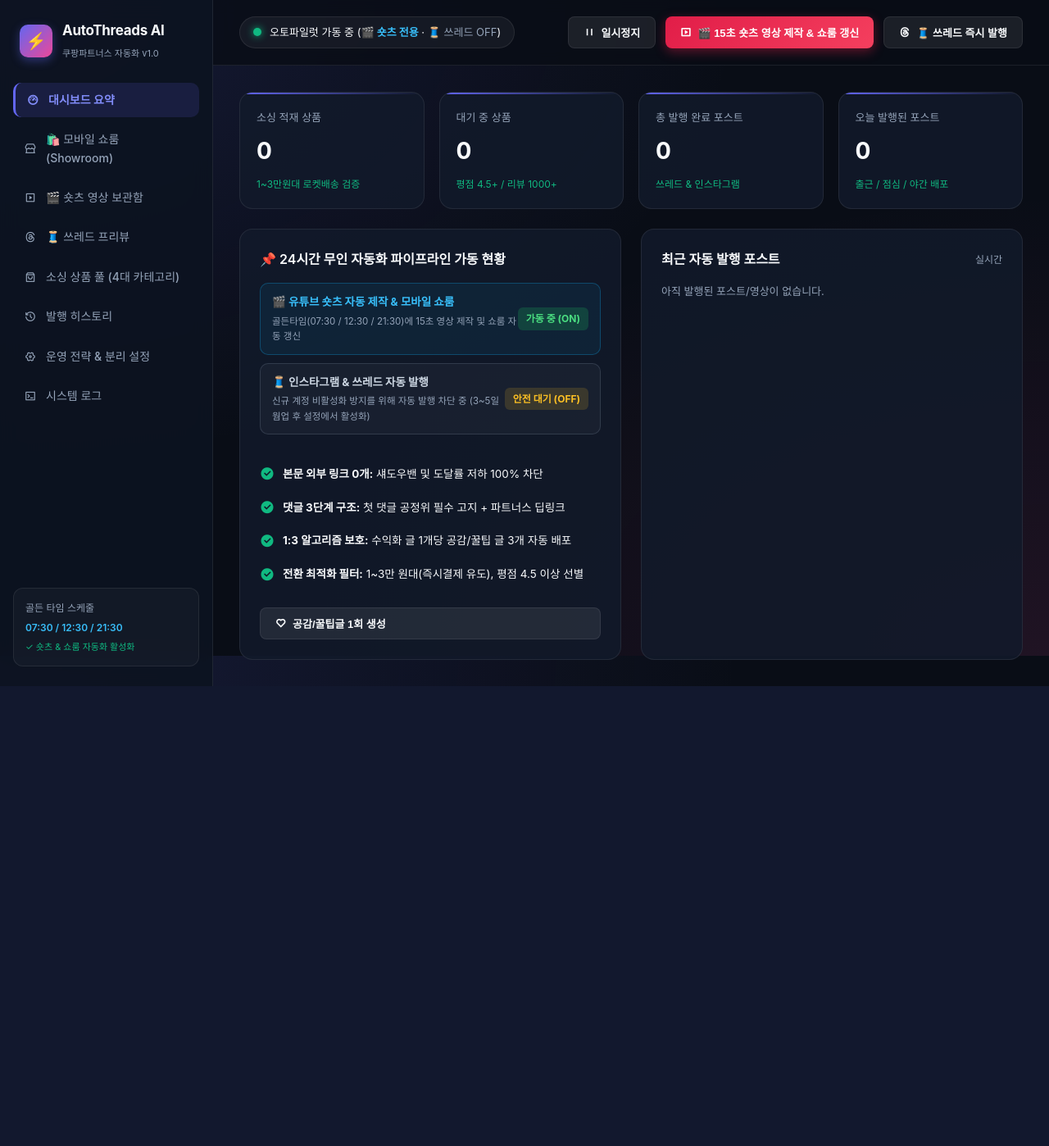
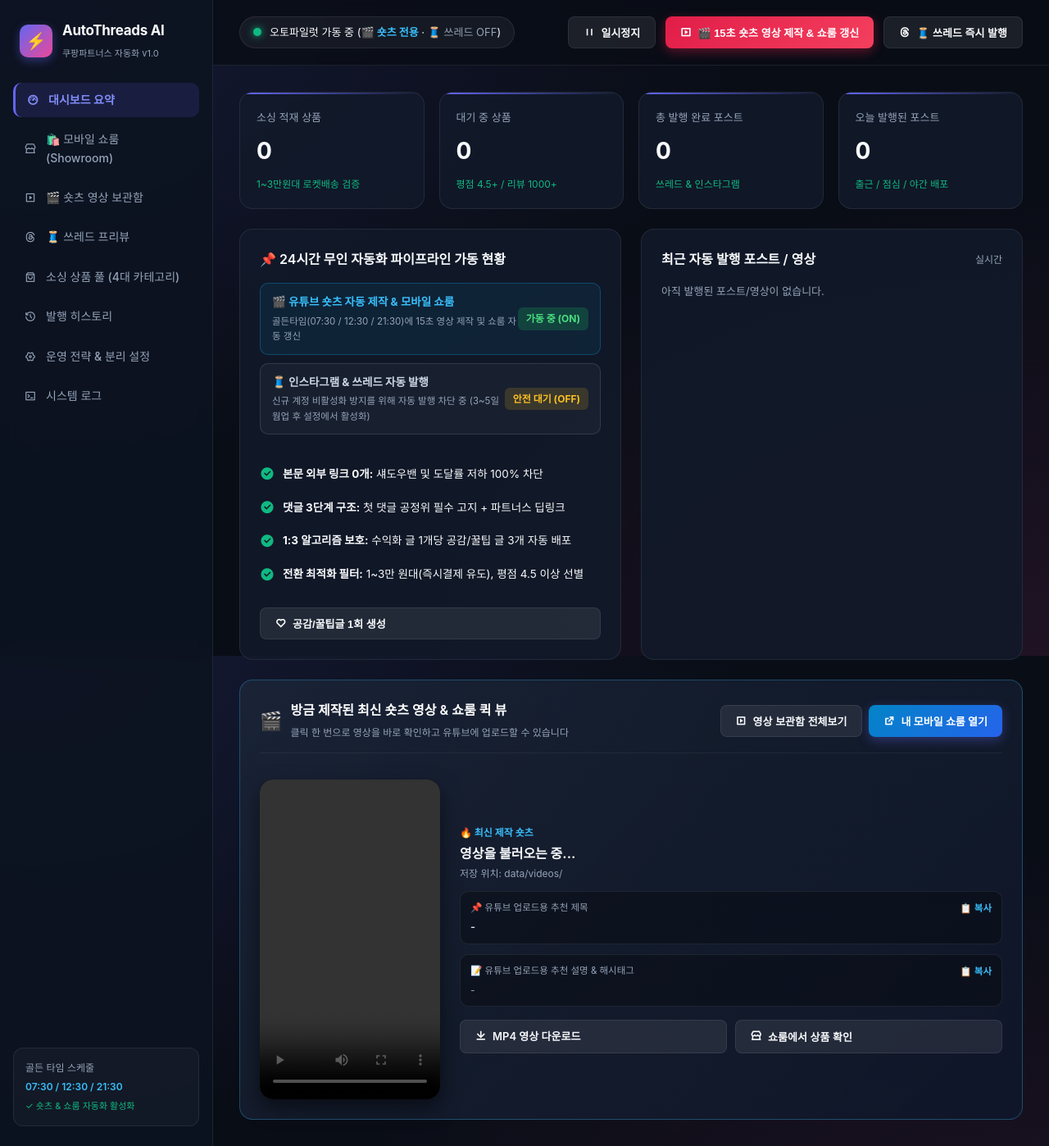
Before and after one commit to jchann00/my-showroom, a FastAPI app: page / in a window 1280 px wide. Shown: the whole page at 82% size. Before the commit the page ends 837 px from the top, so only its background shows below. Run offline with FastAPI, Linux system fonts and the light colour scheme; data that the repository does not hold is empty.

Commit message:
fix: Fix unclosed tab tags and add video spotlight player on main overview

```diff
--- a/showroom/index.html
+++ b/showroom/index.html
@@ -201,27 +201,6 @@
         <div class="product-card" data-category="다이어트">
           <div class="card-badge">#1 영상 속 꿀템</div>
           <div class="img-wrapper">
-            <img src="https://images.unsplash.com/photo-1544816155-12df9643f363?w=800" alt="단백질 쉐이커 믹싱볼 포함 보틀 700ml 2개입 세트" loading="lazy">
-          </div>
-          <div class="card-content">
-            <div class="category-tag">다이어트</div>
-            <h3 class="product-title">단백질 쉐이커 믹싱볼 포함 보틀 700ml 2개입 세트</h3>
-            <div class="price-row">
-              <span class="price-val">13,900원</span>
-              <span class="rocket-badge">⚡ 로켓배송</span>
-            </div>
-            <div class="review-row">
-              <span class="star">★</span> 4.7 (3,410개 리뷰)
-            </div>
-            <a href="https://link.coupang.com/a/hEyKNvtEFU" target="_blank" rel="noopener noreferrer" class="btn-buy">
-              👉 쿠팡 최저가 보러가기
-            </a>
-          </div>
-        </div>
-
-        <div class="product-card" data-category="다이어트">
-          <div class="card-badge">#2 영상 속 꿀템</div>
-          <div class="img-wrapper">
             <img src="https://images.unsplash.com/photo-1509440159596-0249088772ff?w=800" alt="글루텐프리 곤약 쫀드기 저칼로리 간식 10개입" loading="lazy">
           </div>
           <div class="card-content">
@@ -241,7 +220,7 @@
         </div>
 
         <div class="product-card" data-category="생활용품">
-          <div class="card-badge">#3 영상 속 꿀템</div>
+          <div class="card-badge">#2 영상 속 꿀템</div>
           <div class="img-wrapper">
             <img src="https://images.unsplash.com/photo-1584820927498-cfe5211fd8bf?w=800" alt="홈스타 찌든때 배수구 폼 클리너 500ml 2개입" loading="lazy">
           </div>
@@ -262,7 +241,7 @@
         </div>
 
         <div class="product-card" data-category="생활용품">
-          <div class="card-badge">#4 영상 속 꿀템</div>
+          <div class="card-badge">#3 영상 속 꿀템</div>
           <div class="img-wrapper">
             <img src="https://images.unsplash.com/photo-1583947215259-38e31be8751f?w=800" alt="워셔블 실리콘 물세척 영구 다회용 먼지 롤러 돌돌이" loading="lazy">
           </div>
@@ -283,7 +262,7 @@
         </div>
 
         <div class="product-card" data-category="생활용품">
-          <div class="card-badge">#5 영상 속 꿀템</div>
+          <div class="card-badge">#4 영상 속 꿀템</div>
           <div class="img-wrapper">
             <img src="https://images.unsplash.com/photo-1513694203232-719a280e022f?w=800" alt="다용도 틈새 무타공 강력 지지 압축봉 4단 세트" loading="lazy">
           </div>
@@ -304,7 +283,7 @@
         </div>
 
         <div class="product-card" data-category="생활용품">
-          <div class="card-badge">#6 영상 속 꿀템</div>
+          <div class="card-badge">#5 영상 속 꿀템</div>
           <div class="img-wrapper">
             <img src="https://images.unsplash.com/photo-1608248597359-0f04e84b72c9?w=800" alt="360도 연속 초미세 안개 분사 분무기 300ml 2개입" loading="lazy">
           </div>
@@ -325,7 +304,7 @@
         </div>
 
         <div class="product-card" data-category="아이디어">
-          <div class="card-badge">#7 영상 속 꿀템</div>
+          <div class="card-badge">#6 영상 속 꿀템</div>
           <div class="img-wrapper">
             <img src="https://images.unsplash.com/photo-1527864550417-7fd91fc51a46?w=800" alt="데스크용 마그네틱 자석 케이블 홀더 선정리 클립 세트" loading="lazy">
           </div>
@@ -346,7 +325,7 @@
         </div>
 
         <div class="product-card" data-category="아이디어">
-          <div class="card-badge">#8 영상 속 꿀템</div>
+          <div class="card-badge">#7 영상 속 꿀템</div>
           <div class="img-wrapper">
             <img src="https://images.unsplash.com/photo-1587829741301-dc798b83add3?w=800" alt="알루미늄 360도 회전 높이조절 접이식 노트북 태블릿 거치대" loading="lazy">
           </div>
@@ -367,7 +346,7 @@
         </div>
 
         <div class="product-card" data-category="아이디어">
-          <div class="card-badge">#9 영상 속 꿀템</div>
+          <div class="card-badge">#8 영상 속 꿀템</div>
           <div class="img-wrapper">
             <img src="https://images.unsplash.com/photo-1558769132-cb1aea458c5e?w=800" alt="옷장 공간 3배 확장 원터치 미니 전동 압축기 + 압축팩 5매" loading="lazy">
           </div>
@@ -388,7 +367,7 @@
         </div>
 
         <div class="product-card" data-category="펫상품">
-          <div class="card-badge">#10 영상 속 꿀템</div>
+          <div class="card-badge">#9 영상 속 꿀템</div>
           <div class="img-wrapper">
             <img src="https://images.unsplash.com/photo-1583337130417-3346a1be7dee?w=800" alt="반려동물 죽은 털 싹쓸이 실리콘 마사지 브러시 빗" loading="lazy">
           </div>
@@ -409,7 +388,7 @@
         </div>
 
         <div class="product-card" data-category="펫상품">
-          <div class="card-badge">#11 영상 속 꿀템</div>
+          <div class="card-badge">#10 영상 속 꿀템</div>
           <div class="img-wrapper">
             <img src="https://images.unsplash.com/photo-1543466835-00a7907e9de1?w=800" alt="강아지 분리불안 완화 스트레스 해소 킁킁 노즈워크 잔디 매트" loading="lazy">
           </div>
@@ -430,7 +409,7 @@
         </div>
 
         <div class="product-card" data-category="펫상품">
-          <div class="card-badge">#12 영상 속 꿀템</div>
+          <div class="card-badge">#11 영상 속 꿀템</div>
           <div class="img-wrapper">
             <img src="https://images.unsplash.com/photo-1535268647677-300dbf3d78d1?w=800" alt="무소음 반려동물 자동 정수기 활성탄 필터 8개입 세트" loading="lazy">
           </div>
@@ -451,7 +430,7 @@
         </div>
 
         <div class="product-card" data-category="다이어트">
-          <div class="card-badge">#13 영상 속 꿀템</div>
+          <div class="card-badge">#12 영상 속 꿀템</div>
           <div class="img-wrapper">
             <img src="https://images.unsplash.com/photo-1498837167922-ddd27525d352?w=800" alt="마이노멀 알룰로스 저당 데리야끼 소스 310g 2개입" loading="lazy">
           </div>
@@ -464,6 +443,27 @@
             </div>
             <div class="review-row">
               <span class="star">★</span> 4.8 (4,890개 리뷰)
+            </div>
+            <a href="https://link.coupang.com/a/hEyKNvtEFU" target="_blank" rel="noopener noreferrer" class="btn-buy">
+              👉 쿠팡 최저가 보러가기
+            </a>
+          </div>
+        </div>
+
+        <div class="product-card" data-category="다이어트">
+          <div class="card-badge">#13 영상 속 꿀템</div>
+          <div class="img-wrapper">
+            <img src="https://images.unsplash.com/photo-1544816155-12df9643f363?w=800" alt="단백질 쉐이커 믹싱볼 포함 보틀 700ml 2개입 세트" loading="lazy">
+          </div>
+          <div class="card-content">
+            <div class="category-tag">다이어트</div>
+            <h3 class="product-title">단백질 쉐이커 믹싱볼 포함 보틀 700ml 2개입 세트</h3>
+            <div class="price-row">
+              <span class="price-val">13,900원</span>
+              <span class="rocket-badge">⚡ 로켓배송</span>
+            </div>
+            <div class="review-row">
+              <span class="star">★</span> 4.7 (3,410개 리뷰)
             </div>
             <a href="https://link.coupang.com/a/hEyKNvtEFU" target="_blank" rel="noopener noreferrer" class="btn-buy">
               👉 쿠팡 최저가 보러가기
--- a/web/static/js/app.js
+++ b/web/static/js/app.js
@@ -166,8 +166,57 @@ document.addEventListener("DOMContentLoaded", () => {
           <div style="color: #E2E8F0; font-weight: 500; white-space: nowrap; overflow: hidden; text-overflow: ellipsis;">
             ${(p.product_title || p.main_text || '').substring(0, 40)}...
           </div>
+          ${p.post_type === 'shorts' ? `
+            <div style="margin-top: 8px; display: flex; gap: 8px;">
+              <button class="btn btn-secondary" onclick="document.querySelector('[data-tab=videos]').click()" style="font-size: 11px; padding: 4px 8px;">
+                <i class="ri-play-circle-line"></i> 영상 보러가기
+              </button>
+              <button class="btn btn-primary" onclick="document.querySelector('[data-tab=showroom]').click()" style="font-size: 11px; padding: 4px 8px; background: #0284C7;">
+                <i class="ri-store-2-line"></i> 쇼룸 카탈로그 보기
+              </button>
+            </div>
+          ` : ''}
         </div>
       `).join("");
+
+      // Update Spotlight Card with latest video
+      try {
+        const vRes = await fetch("/api/videos");
+        const videos = await vRes.json();
+        if (videos && videos.length > 0) {
+          const latestVideo = videos[0];
+          const vidPlayer = document.getElementById("spotlight-video");
+          const vidTitle = document.getElementById("spotlight-title");
+          const vidMeta = document.getElementById("spotlight-meta");
+          const vidYtTitle = document.getElementById("spotlight-yt-title");
+          const vidYtDesc = document.getElementById("spotlight-yt-desc");
+          const dlBtn = document.getElementById("spotlight-download-btn");
+
+          if (vidPlayer && !vidPlayer.src.includes(latestVideo.filename)) {
+            vidPlayer.src = latestVideo.url;
+          }
+          if (vidTitle) vidTitle.textContent = latestVideo.filename;
+          if (vidMeta) vidMeta.textContent = `💾 ${latestVideo.size_mb} MB · 🕒 ${latestVideo.created_at || '방금 전'}`;
+          if (dlBtn) {
+            dlBtn.href = latestVideo.url;
+            dlBtn.download = latestVideo.filename;
+          }
+
+          const latestShortPost = posts.find(p => p.post_type === 'shorts');
+          if (latestShortPost) {
+            if (vidTitle && latestShortPost.product_title) {
+              vidTitle.textContent = latestShortPost.product_title;
+            }
+            if (vidYtTitle) vidYtTitle.textContent = latestShortPost.main_text || `[추천] ${latestShortPost.product_title} 솔직후기 #shorts`;
+            if (vidYtDesc) vidYtDesc.textContent = latestShortPost.comment_1 || "프로필 쇼룸 링크에서 최저가 확인하세요!\n#shorts #쿠팡 #살림꿀템";
+          } else {
+            if (vidYtTitle) vidYtTitle.textContent = `[추천] ${latestVideo.filename.replace('_shorts.mp4', '')} 솔직후기 #shorts`;
+            if (vidYtDesc) vidYtDesc.textContent = "프로필 쇼룸 링크에서 최저가 확인하세요!\n#shorts #쿠팡 #살림꿀템";
+          }
+        }
+      } catch (err) {
+        console.error("Failed to update spotlight:", err);
+      }
     } catch (e) {
       console.error(e);
     }
@@ -467,6 +516,23 @@ document.addEventListener("DOMContentLoaded", () => {
     });
   }
 
+  // Action: Copy Spotlight YouTube Title & Description
+  const btnCopySpotTitle = document.getElementById("btn-copy-spotlight-title");
+  if (btnCopySpotTitle) {
+    btnCopySpotTitle.addEventListener("click", () => {
+      const text = document.getElementById("spotlight-yt-title")?.textContent || "";
+      navigator.clipboard.writeText(text).then(() => showToast("📋 유튜브 제목이 복사되었습니다!"));
+    });
+  }
+
+  const btnCopySpotDesc = document.getElementById("btn-copy-spotlight-desc");
+  if (btnCopySpotDesc) {
+    btnCopySpotDesc.addEventListener("click", () => {
+      const text = document.getElementById("spotlight-yt-desc")?.textContent || "";
+      navigator.clipboard.writeText(text).then(() => showToast("📋 유튜브 설명/해시태그가 복사되었습니다!"));
+    });
+  }
+
   // Action: Refresh Showroom Iframe
   const refreshShowroomBtn = document.getElementById("btn-refresh-showroom");
   if (refreshShowroomBtn) {
--- a/web/templates/index.html
+++ b/web/templates/index.html
@@ -156,13 +156,74 @@
             <!-- Right: Mini Recent Posts -->
             <div class="card-box">
               <div class="card-box-header">
-                <h3>최근 자동 발행 포스트</h3>
+                <h3>최근 자동 발행 포스트 / 영상</h3>
                 <span style="font-size: 12px; color: var(--text-muted);">실시간</span>
               </div>
               <div id="overview-recent-posts" style="display: flex; flex-direction: column; gap: 12px; max-height: 280px; overflow-y: auto;">
                 <p style="color: var(--text-muted); font-size: 13px;">불러오는 중...</p>
               </div>
             </div>
+          </div>
+
+          <!-- Spotlight: Latest Generated Video & Showroom Quick View -->
+          <div class="card-box" id="overview-latest-spotlight" style="margin-top: 24px; background: linear-gradient(135deg, rgba(30, 41, 59, 0.7), rgba(15, 23, 42, 0.9)); border: 1px solid rgba(56, 189, 248, 0.3);">
+            <div class="card-box-header" style="border-bottom: 1px solid rgba(255,255,255,0.06); padding-bottom: 12px; margin-bottom: 16px;">
+              <div style="display: flex; align-items: center; gap: 10px;">
+                <span style="font-size: 22px;">🎬</span>
+                <div>
+                  <h3 style="font-size: 16px; color: #fff;">방금 제작된 최신 숏츠 영상 & 쇼룸 퀵 뷰</h3>
+                  <span style="font-size: 12px; color: var(--text-muted);">클릭 한 번으로 영상을 바로 확인하고 유튜브에 업로드할 수 있습니다</span>
+                </div>
+              </div>
+              <div style="display: flex; gap: 8px;">
+                <button class="btn btn-secondary" onclick="document.querySelector('[data-tab=videos]').click()"><i class="ri-video-line"></i> 영상 보관함 전체보기</button>
+                <a href="/showroom" target="_blank" class="btn btn-primary" style="background: linear-gradient(135deg, #0284C7, #2563EB); text-decoration: none;"><i class="ri-external-link-line"></i> 내 모바일 쇼룸 열기</a>
+              </div>
+            </div>
+
+            <div id="overview-spotlight-content" style="display: flex; gap: 24px; flex-wrap: wrap; align-items: center;">
+              <!-- Video Player -->
+              <div style="width: 220px; height: 390px; background: #000; border-radius: 16px; overflow: hidden; box-shadow: 0 10px 25px rgba(0,0,0,0.5); flex-shrink: 0; display: flex; align-items: center; justify-content: center;">
+                <video id="spotlight-video" controls playsinline style="width: 100%; height: 100%; object-fit: contain;"></video>
+              </div>
+
+              <!-- Metadata & Actions -->
+              <div style="flex: 1; min-width: 280px; display: flex; flex-direction: column; gap: 12px;">
+                <div>
+                  <div style="font-size: 12px; color: #38BDF8; font-weight: 700; margin-bottom: 4px;" id="spotlight-badge">🔥 최신 제작 숏츠</div>
+                  <h4 style="font-size: 16px; font-weight: 700; color: #F8FAFC; line-height: 1.4;" id="spotlight-title">영상을 불러오는 중...</h4>
+                  <div style="font-size: 12px; color: var(--text-muted); margin-top: 4px;" id="spotlight-meta">저장 위치: data/videos/</div>
+                </div>
+
+                <div style="background: rgba(0,0,0,0.3); border: 1px solid var(--border-color); border-radius: 10px; padding: 10px 12px;">
+                  <div style="font-size: 11.5px; color: var(--text-muted); margin-bottom: 4px; display: flex; justify-content: space-between;">
+                    <span>📌 유튜브 업로드용 추천 제목</span>
+                    <button id="btn-copy-spotlight-title" style="background: none; border: none; color: #38BDF8; cursor: pointer; font-size: 11.5px; font-weight: 600;">📋 복사</button>
+                  </div>
+                  <div style="font-size: 13px; color: #E2E8F0; font-weight: 600;" id="spotlight-yt-title">-</div>
+                </div>
+
+                <div style="background: rgba(0,0,0,0.3); border: 1px solid var(--border-color); border-radius: 10px; padding: 10px 12px;">
+                  <div style="font-size: 11.5px; color: var(--text-muted); margin-bottom: 4px; display: flex; justify-content: space-between;">
+                    <span>📝 유튜브 업로드용 추천 설명 & 해시태그</span>
+                    <button id="btn-copy-spotlight-desc" style="background: none; border: none; color: #38BDF8; cursor: pointer; font-size: 11.5px; font-weight: 600;">📋 복사</button>
+                  </div>
+                  <div style="font-size: 12px; color: #94A3B8; max-height: 80px; overflow-y: auto; white-space: pre-line;" id="spotlight-yt-desc">-</div>
+                </div>
+
+                <div style="display: flex; gap: 10px; flex-wrap: wrap; margin-top: 4px;">
+                  <a id="spotlight-download-btn" href="#" download class="btn btn-secondary" style="flex: 1; text-align: center; text-decoration: none;">
+                    <i class="ri-download-line"></i> MP4 영상 다운로드
+                  </a>
+                  <button class="btn btn-secondary" onclick="document.querySelector('[data-tab=showroom]').click()" style="flex: 1;">
+                    <i class="ri-store-2-line"></i> 쇼룸에서 상품 확인
+                  </button>
+                </div>
+              </div>
+            </div>
+          </div>
+        </section>
+
         <!-- 2. SHOWROOM TAB -->
         <section class="tab-pane" id="tab-showroom">
           <div class="dash-two-col">
```
